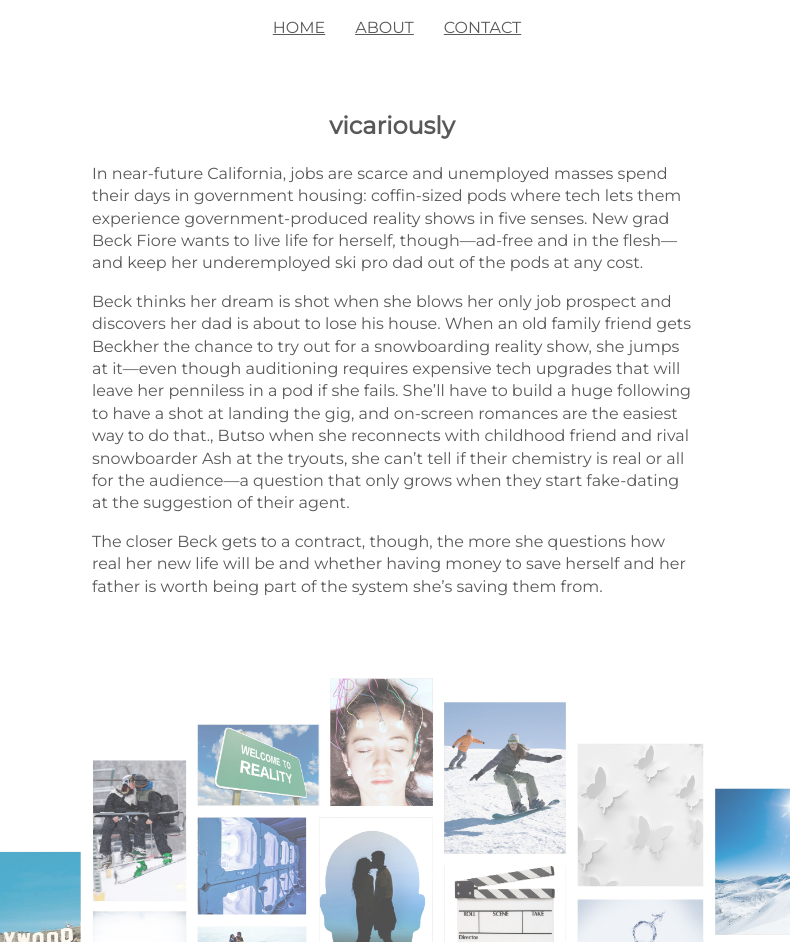
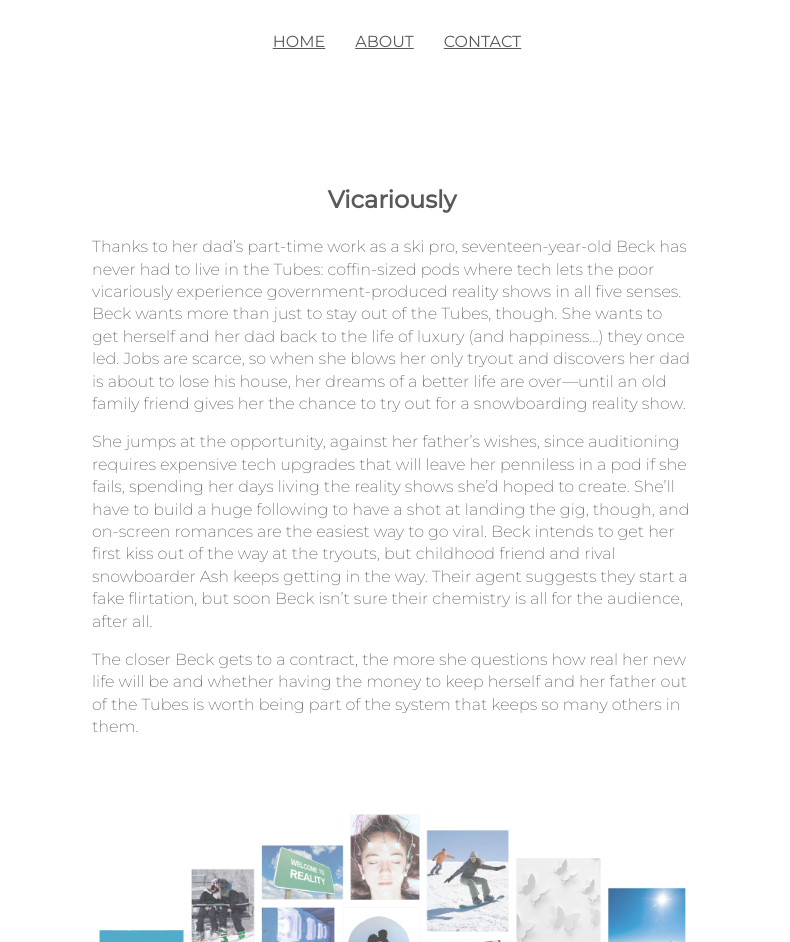
Before and after one commit to clairevilla42/rv-author-site-3, a website: page books/index.html in a window 1280 px wide. Shown: the part 279-1221 px from the top of the page, without its empty margins (248-1038 px from the left). Drawn offline with Linux system fonts and the light colour scheme; files that its build step writes are made by us from their sources; files whose address does not match are found by name.

Commit message:
updated text for about and books pages, cosmetic tweaks

```diff
--- a/books/index.html
+++ b/books/index.html
@@ -39,7 +39,7 @@
         <h2>creator and destroyer of imaginary worlds</h2>
         <nav>
             <ul>
-                <li><a href="/index.html" target="_blank">home</a></li>
+                <li><a href="../index.html" target="_blank">home</a></li>
                 <li><a href="../about/index.html" target="_blank">about</a></li>
                 <li><a href="mailto:villarreal.rebecca@gmail.com" target="_blank">contact</a></li>
             </ul>
@@ -50,21 +50,23 @@
         <div class="content-wrapper">
             <div class="books-article">
                 <h2>Vicariously</h2>
-                <p>In near-future California, jobs are scarce and unemployed masses spend their days in government
-                    housing: coffin-sized pods where tech lets them experience government-produced reality shows in five
-                    senses. New grad Beck Fiore wants to live life for herself, though—ad-free and in the flesh—and keep
-                    her underemployed ski pro dad out of the pods at any cost. </p>
-                <p>Beck thinks her dream is shot when she blows her only job prospect and discovers her dad is about to
-                    lose his house. When an old family friend gets Beckher the chance to try out for a snowboarding
-                    reality show, she jumps at it—even though auditioning requires expensive tech upgrades that will
-                    leave her penniless in a pod if she fails. She’ll have to build a huge following to have a shot at
-                    landing the gig, and on-screen romances are the easiest way to do that., Butso when she reconnects
-                    with childhood friend and rival snowboarder Ash at the tryouts, she can’t tell if their chemistry is
-                    real or all for the audience—a question that only grows when they start fake-dating at the
-                    suggestion of their agent. </p>
-                <p>The closer Beck gets to a contract, though, the more she questions how real her new life will be and
-                    whether having money to save herself and her father is worth being part of the system she’s saving
-                    them from.</p>
+                <p>Thanks to her dad’s part-time work as a ski pro, seventeen-year-old Beck has never had to live in the
+                    Tubes: coffin-sized pods where tech lets the poor vicariously experience government-produced reality
+                    shows in all five senses. Beck wants more than just to stay out of the Tubes, though. She wants to
+                    get herself and her dad back to the life of luxury (and happiness…) they once led. Jobs are scarce,
+                    so when she blows her only tryout and discovers her dad is about to lose his house, her dreams of a
+                    better life are over—until an old family friend gives her the chance to try out for a snowboarding
+                    reality show.</p>
+                <p>She jumps at the opportunity, against her father’s wishes, since auditioning requires expensive tech
+                    upgrades that will leave her penniless in a pod if she fails, spending her days living the reality
+                    shows she’d hoped to create. She’ll have to build a huge following to have a shot at landing the
+                    gig, though, and on-screen romances are the easiest way to go viral. Beck intends to get her first
+                    kiss out of the way at the tryouts, but childhood friend and rival snowboarder Ash keeps getting in
+                    the way. Their agent suggests they start a fake flirtation, but soon Beck isn’t sure their chemistry
+                    is all for the audience, after all.</p>
+                <p>The closer Beck gets to a contract, the more she questions how real her new life will be and whether
+                    having the money to keep herself and her father out of the Tubes is worth being part of the system
+                    that keeps so many others in them.</p>
             </div>
             <div class="books-img">
                 <img src="../img/moodboard_website_small.jpg" alt="Vicariously mood board">
--- a/css/main.css
+++ b/css/main.css
@@ -98,25 +98,36 @@ h1 {
   font-family: 'Montserrat', sans-serif;
   text-align: center;
   text-transform: uppercase;
-  font-size: 4em;
+  font-size: 3.5em;
   color: #595959;
-  font-weight: 400;
+  font-weight: 600;
   margin-top: 100px;
 }
 
 h2 {
   font-family: 'Montserrat', sans-serif;
-  text-transform: lowercase;
   text-align: center;
   font-size: 1.5em;
 }
 
+p {
+  font-weight: 300;
+}
+
 /* header */
 
+.home-nav li a {
+  display: block;
+}
+
+header h2 {
+  text-transform: lowercase;
+  font-weight: 200;
+}
 
 header ul {
   list-style: none;
-  margin: 30px 0 auto;
+  margin: 60px 0 60px 0;
   display: flex;
   justify-content: center;
 }
@@ -128,19 +139,22 @@ header li {
 }
 
 a {
-  color: #595959; /* Set the default color of links to blue */
-  transition: color 0.3s ease; /* Add a transition effect to the color property */
+  color: #595959;
+  /* Set the default color of links to blue */
+  transition: color 0.3s ease;
+  /* Add a transition effect to the color property */
 }
 
 a:hover {
-  color: black; /* Set the color of links to black when the user hovers over them */
+  color: black;
+  /* Set the color of links to black when the user hovers over them */
 }
 
 
 /* main */
 
 .spacer {
-  height: 200px;
+  height: 100px;
 }
 
 /* footer */
@@ -161,7 +175,9 @@ footer {
 }
 
 img {
-  max-width: 70%;
+  max-width: 80%;
+  max-width: 600px;
+  min-width: 200px;
   height: auto;
   margin: 0 auto;
   border-radius: 8px;
```
Also changed, not shown: about/index.html (+6 -5 lines), index.html (+1 -1 lines).
